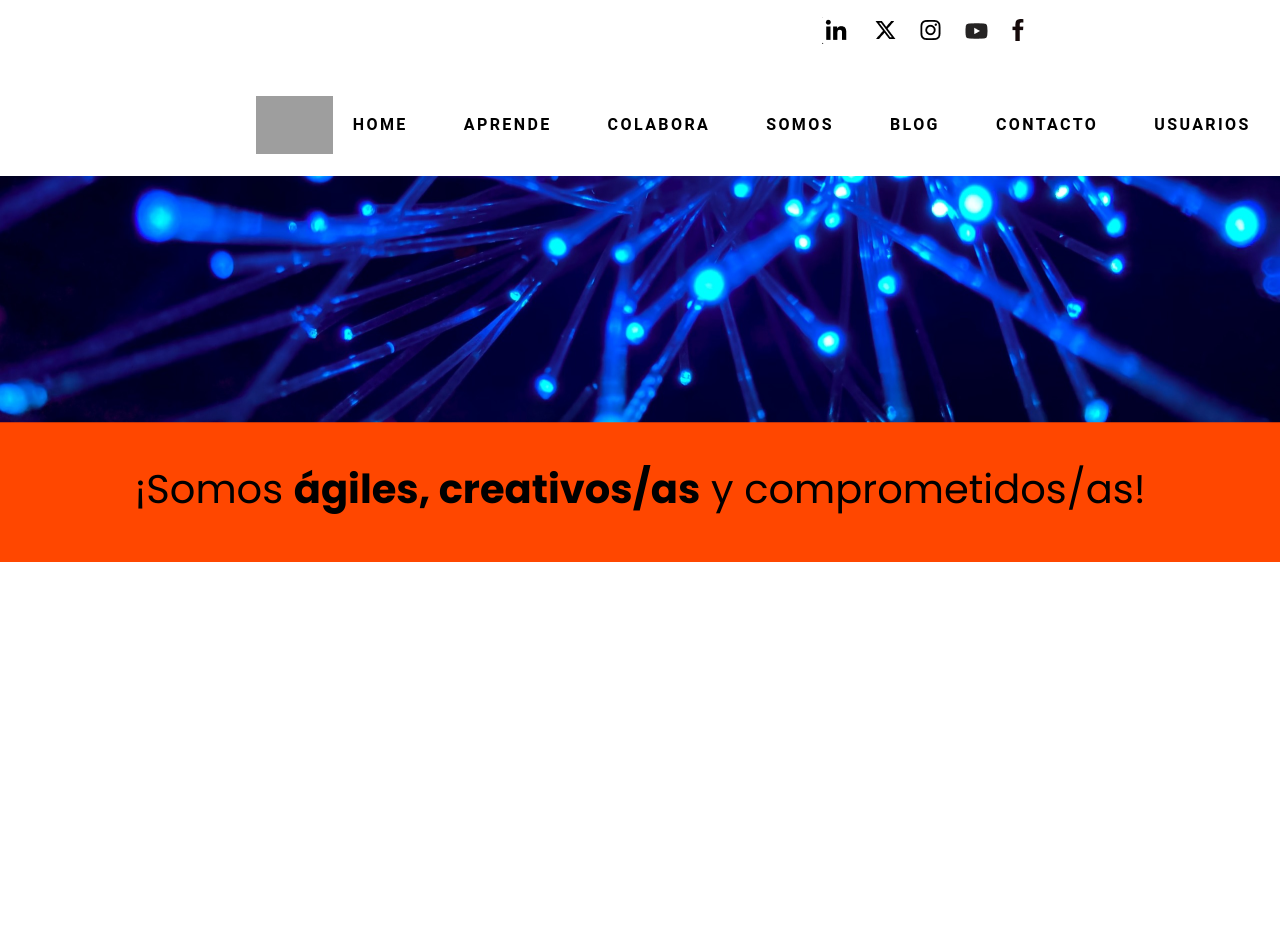
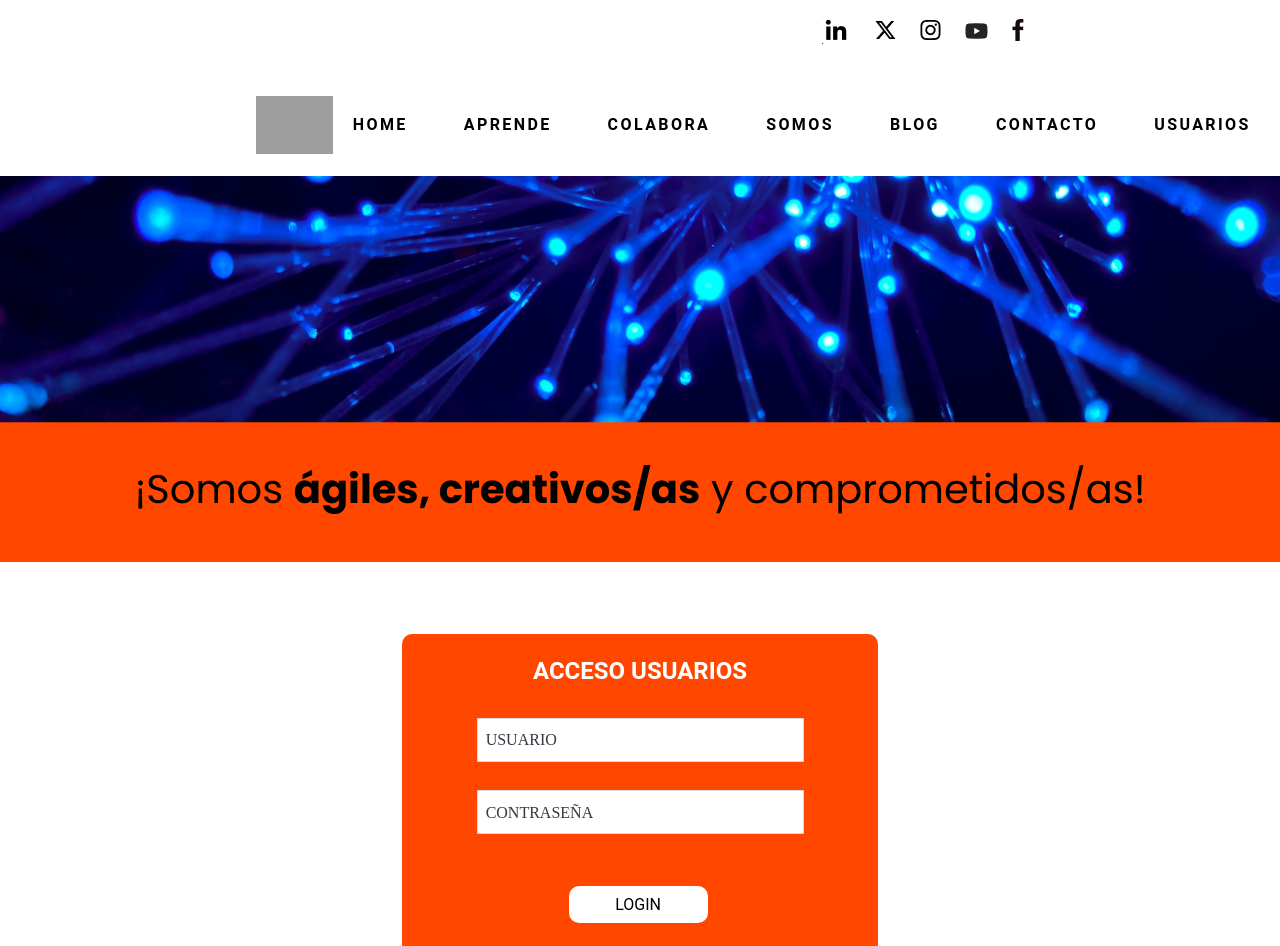
Before and after one commit to DaniCresRod/intranet_F5, a Vue app in the folder FrontEnd/: page / in a window 1280 px wide. Shown: the top 946 px of the page. Before the commit the page ends 800 px from the top, so only its background shows below. Built offline with nearby package versions, Linux system fonts and the light colour scheme; grey boxes are pictures that could not be loaded; a web font is replaced by a local one; what v-calendar would draw is missing.

Commit message:
LoginForm_ok

```diff
--- a/FrontEnd/src/assets/main.css
+++ b/FrontEnd/src/assets/main.css
@@ -3,6 +3,7 @@
 html{
     position: relative;
     min-height: 100vh;
+    font-family: Poppins;
 }
 
 
--- a/FrontEnd/src/views/HomeView.vue
+++ b/FrontEnd/src/views/HomeView.vue
@@ -1,6 +1,4 @@
 <script setup>
-// import CalendarHolidaysComponent from '../components/CalendarHolidaysComponent.vue';
-
 </script>
 
 <template>
@@ -8,26 +6,42 @@
         <img src="/img_banner.png" alt="networking">
         <h1>¡Somos <span class="destacat">ágiles, creativos/as</span> y comprometidos/as!</h1>
     </div>
-    <!-- <CalendarComponent/> -->
-    <!-- <CalendarHolidaysComponent/> -->
+
+    <div class="login_form">
+        <h2>Acceso Usuarios</h2>
+        <form @submit.prevent="submitForm">
+            <div class="form-group">
+                <label for="usuario"></label>
+                <input type="text" id="usuario" v-model="user" required :placeholder="'USUARIO'" class="custom-placeholder">
+            </div>
+            <div class="form-group">
+                <label for="contrasena"></label>
+                <input type="password" id="password" v-model="password" required :placeholder="'CONTRASEÑA'" class="custom-placeholder">
+            </div>
+            <button class="button" type="submit">LOGIN</button>
+        </form>
+
+
+
+    </div>
 </template>
 
 <style scoped>
-
-#banner{
+#banner {
     width: 100%;
-    background-color:var(--orange);
+    background-color: var(--orange);
     padding: 0 0 3% 0;
 }
-#banner img{
-background-size: cover;
+
+#banner img {
+    background-size: cover;
 }
 
 h1 {
     text-align: center;
     font-family: Poppins;
     font-size: 2.5rem;
-    font-weight:normal;
+    font-weight: normal;
     margin-top: 2%;
 }
 
@@ -35,4 +49,51 @@ h1 {
     font-weight: bold;
 }
 
+.login_form {
+    width: 29.75rem;
+    height: 20.25rem;
+    background-color: var(--orange);
+    margin: 5% auto;
+    border-radius: 0.625rem;
+}
+
+h2 {
+    text-transform: uppercase;
+    color: #fff;
+    text-align: center;
+    padding-top: 4%;
+}
+
+input[type="text"],
+input[type="password"] {
+    width: 60%;
+    padding: 5px;
+    border: 1px solid #D5D8DE;
+    font-size: 16px;
+    background-color: #fff;
+    width: 20.4375rem;
+    height: 2.75rem;
+}
+
+.form-group {
+    padding-top: 6%;
+    text-align: center;
+}
+
+.button {
+    background-color: #fff;
+    margin-top: 11%;
+    margin-left: 35%;
+    justify-content: center;
+}
+
+.custom-placeholder::placeholder {
+    color: #323941;
+    font-family: PT Mono;
+    font-size: 1rem;
+    font-style: normal;
+    font-weight: 400;
+    line-height: normal;
+    padding: 1%;
+}
 </style>
```
